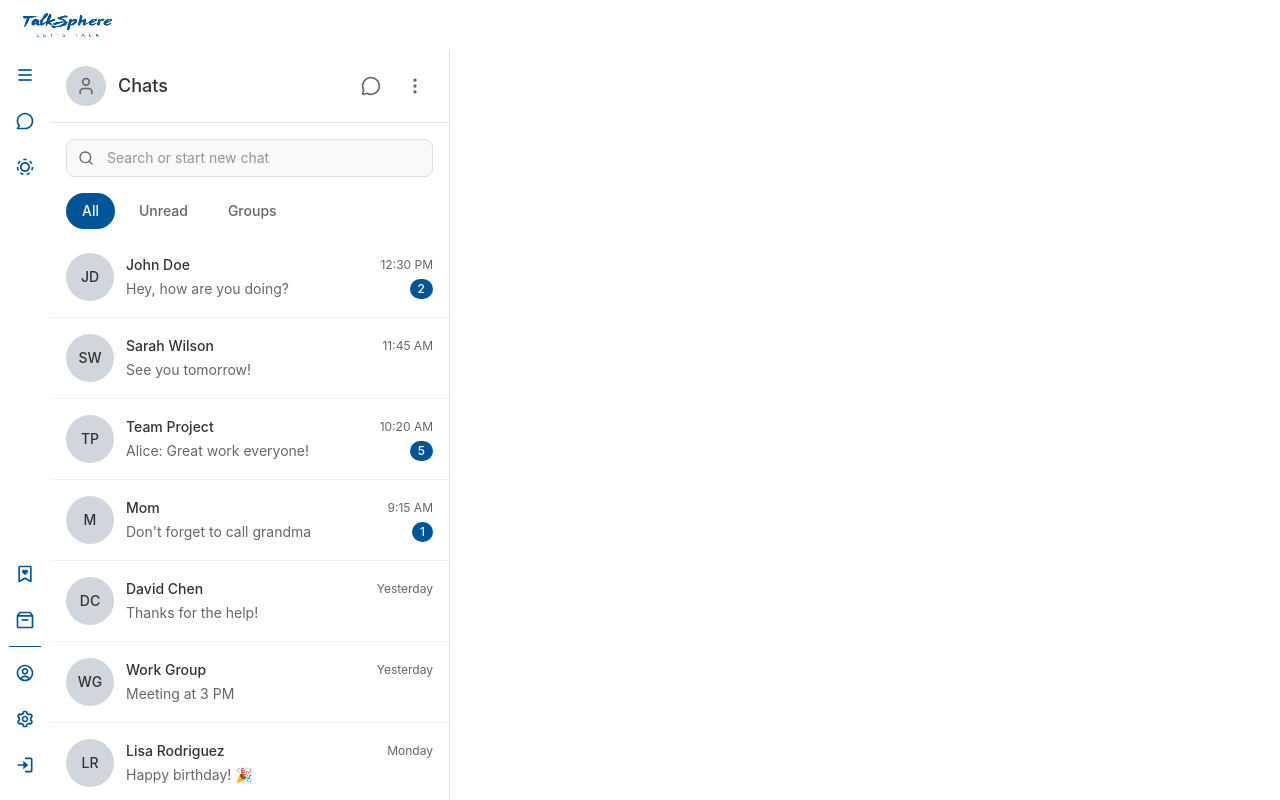
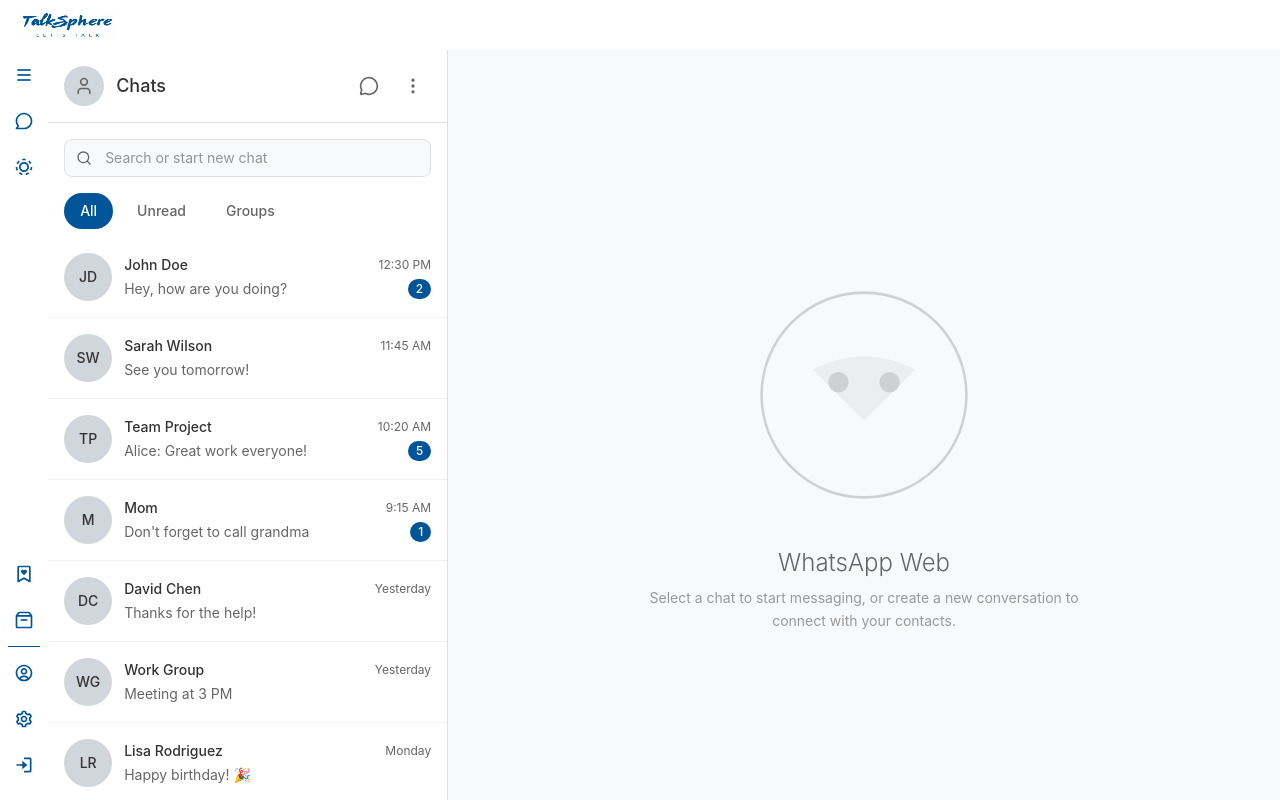
Before and after one commit to aviek17/Chat-App, a React (Vite) app in the folder Client/: page /profile in a window 1280 px wide. Built offline with nearby package versions, Linux system fonts and the light colour scheme.

Commit message:
chat container day 23

```diff
--- /dev/null
+++ b/Client/src/components/ChatContainer.jsx
@@ -0,0 +1,49 @@
+import { useSelector } from "react-redux";
+import { colors } from "../styles/theme";
+
+const ChatContainer = () => {
+
+  const theme = useSelector((state) => state.theme.themeMode);
+  const selectedChatId = null;
+
+  const currentColors = {
+    background: colors.background[theme],
+    text: colors.text[theme],
+    chat: colors.chat[theme]
+  };
+
+   if (!selectedChatId) {
+    return (
+      <div
+        className="flex-1 flex items-center justify-center"
+        style={{ backgroundColor: currentColors.background.secondary }}
+      >
+        <div className="text-center">
+          <div className="w-64 h-64 mx-auto mb-6 opacity-20">
+            <svg viewBox="0 0 200 200" className="w-full h-full">
+              <circle cx="100" cy="100" r="80" fill="none" stroke="currentColor" strokeWidth="2"/>
+              <path d="M60 80 Q100 60 140 80 Q120 100 100 120 Q80 100 60 80" fill="currentColor" opacity="0.3"/>
+              <circle cx="80" cy="90" r="8" fill="currentColor"/>
+              <circle cx="120" cy="90" r="8" fill="currentColor"/>
+            </svg>
+          </div>
+          <h2 className="text-2xl font-light mb-2" style={{ color: currentColors.text.secondary }}>
+            WhatsApp Web
+          </h2>
+          <p className="text-sm max-w-md mx-auto leading-relaxed" style={{ color: currentColors.text.disabled }}>
+            Select a chat to start messaging, or create a new conversation to connect with your contacts.
+          </p>
+        </div>
+      </div>
+    );
+  }
+
+
+  return (
+    <div className="bg-white flex-1">
+      chat
+    </div>
+  )
+}
+
+export default ChatContainer
--- a/Client/src/components/MenuDrawer.jsx
+++ b/Client/src/components/MenuDrawer.jsx
@@ -40,7 +40,7 @@
                     }
                 }}
             >
-                <div className='w-[220px] h-full p-[5px]'>
+                <div className='w-[320px] h-full p-[5px]'>
                     <div className='relative h-[60px]'><img src={Logo} className="h-[50px] w-[150px] absolute left-[5px] top-[5px]" /></div>
                     <div style={{height : 'calc(100vh - 65px)'}} className='flex flex-col justify-between'>
                         <div className='flex flex-col gap-2.5'>
--- a/Client/src/pages/MainContainer.jsx
+++ b/Client/src/pages/MainContainer.jsx
@@ -1,10 +1,11 @@
-import React from 'react'
+import ChatContainer from '../components/ChatContainer'
 import ChatListContainer from './ChatListContainer'
 
 const MainContainer = () => {
   return (
-    <div className='flex flex-row'>
-      <ChatListContainer/>
+    <div className='w-full flex flex-row'>
+      <div className='w-[400px]'><ChatListContainer/></div>
+      <ChatContainer/>
     </div>
   )
 }
```
